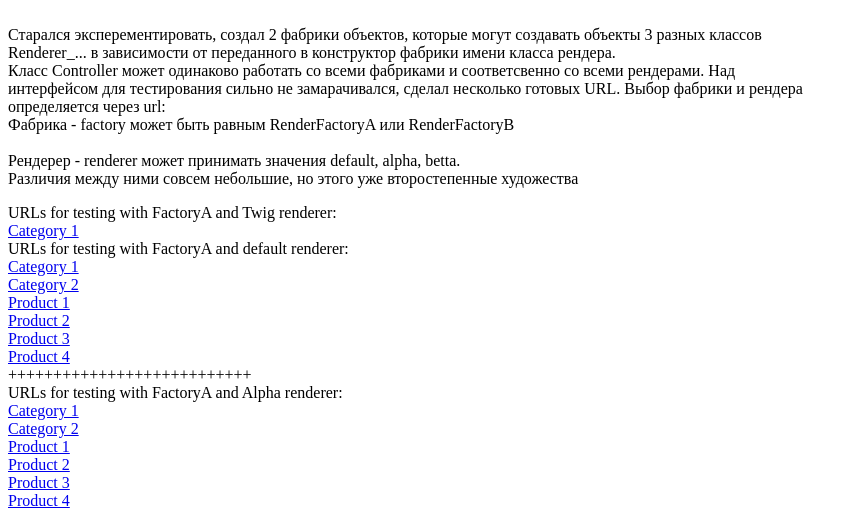
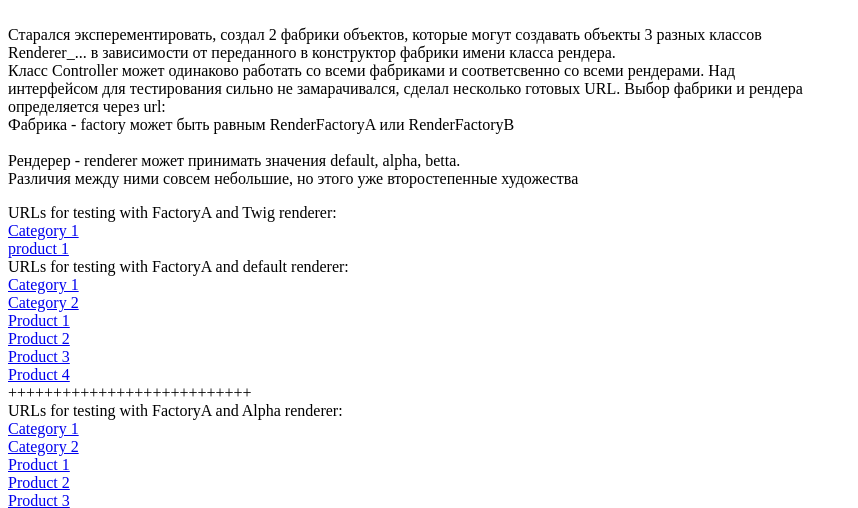
Before and after one commit to VladVes/Yet-another-MVC, a PHP site: page / in a window 1280 px wide. Shown: the top 508 px of the page, without its empty margins (0-858 px from the left). Run offline with PHP 8.4, Linux system fonts and the light colour scheme.

Commit message:
URL fo testing actionIndex

```diff
--- a/public/index.php
+++ b/public/index.php
@@ -48,7 +48,8 @@ if (isset($_REQUEST['c']) && isset($_REQUEST['a'])) {
 		<br></p>";
 
 	echo "URLs for testing with FactoryA and Twig renderer:<br>
-		<a href=\"index.php?c=category&id=1&factory=RenderFactoryA&renderer=twig\">Category 1</a><br>";
+		<a href=\"index.php?c=category&id=1&factory=RenderFactoryA&renderer=twig\">Category 1</a><br>
+		<a href=\"index.php?c=product&id=1&factory=RenderFactoryA&renderer=twig\">product 1</a><br>";
 
 
 	echo "URLs for testing with FactoryA and default renderer:<br>
```
